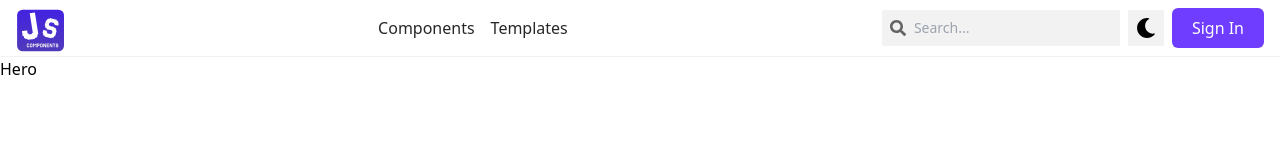
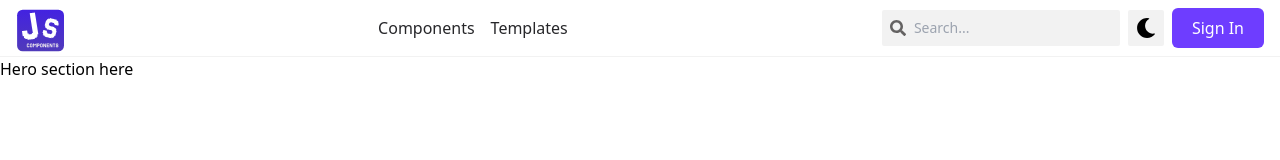
Before and after one commit to bulbul32123/js-Components, a React (Vite) app in the folder frontend/: page / in a window 1280 px wide. Shown: the top 160 px of the page. Built offline with nearby package versions, Linux system fonts and the light colour scheme.

Commit message:
changes in the hero section

```diff
--- a/frontend/src/components/Hero.jsx
+++ b/frontend/src/components/Hero.jsx
@@ -3,7 +3,7 @@ import React from 'react'
 export default function Hero() {
   return (
     <div>
-      Hero
+      Hero section here
     </div>
   )
 }
```
